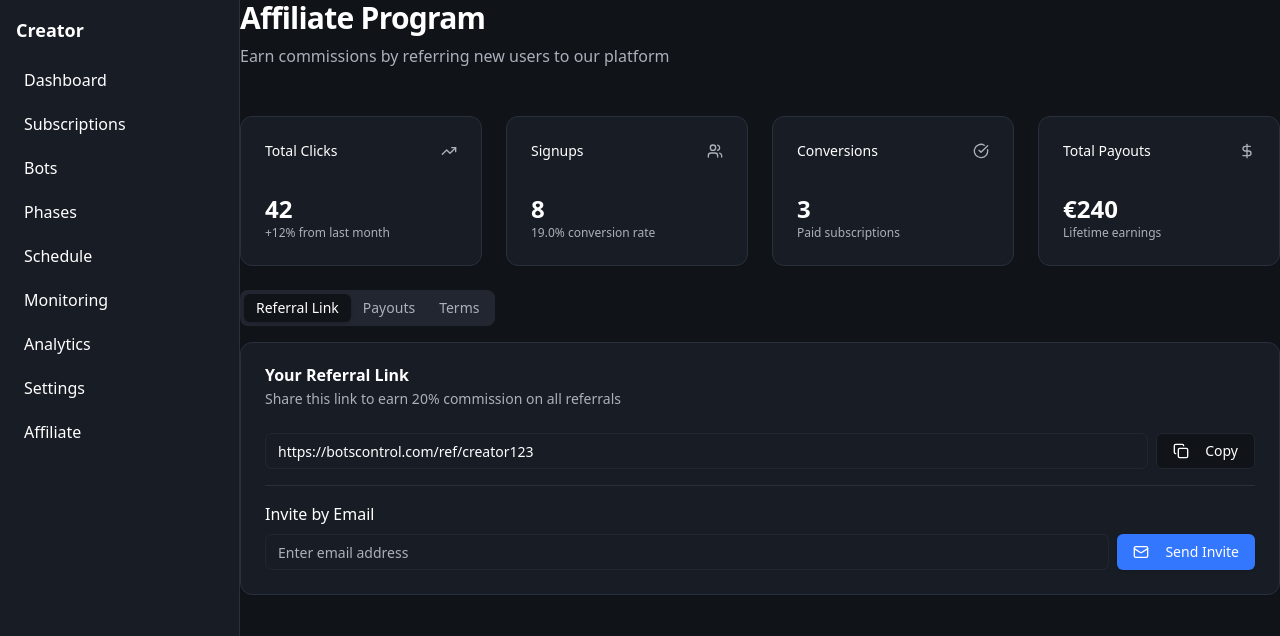
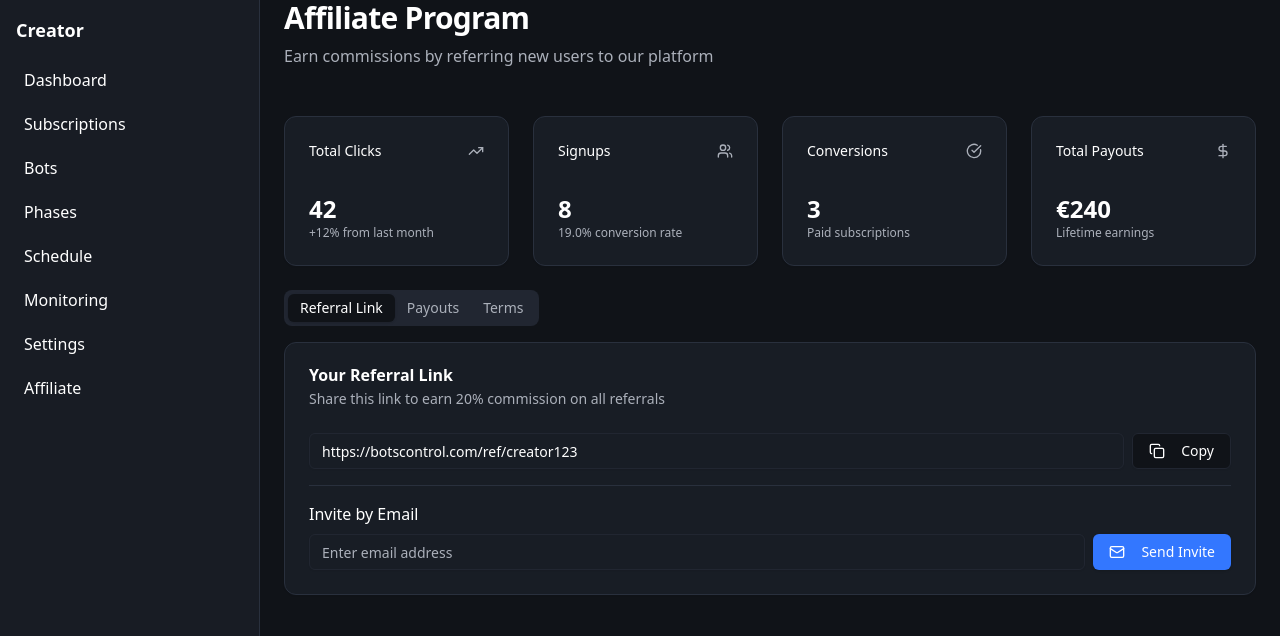
Before and after one commit to jbbskl/finalsoftware, a Next.js app in the folder software/bots-control-plane/: page /creator/affiliate in a window 1280 px wide. Shown: the top 636 px of the page. Built offline with nearby package versions, Linux system fonts and the light colour scheme.

Commit message:
fix(ui): global zoom/layout so no background gap across pages

```diff
--- a/software/bots-control-plane/app/admin/layout.tsx
+++ b/software/bots-control-plane/app/admin/layout.tsx
@@ -3,22 +3,23 @@ import Link from "next/link";
 
 export default function AdminLayout({ children }: { children: React.ReactNode }) {
   return (
-    <div className="min-h-screen flex">
-      <aside className="w-60 border-r p-4 space-y-2 bg-muted/50">
+    <div className="grid grid-cols-[260px_1fr] min-h-screen bg-background">
+      <aside className="border-r p-4 space-y-2 bg-muted/50">
         <div className="font-semibold text-lg mb-4">Admin</div>
         <nav className="flex flex-col gap-1">
           <Link href="/admin" className="p-2 rounded hover:bg-muted">Dashboard</Link>
           <Link href="/admin/subscriptions" className="p-2 rounded hover:bg-muted">Subscriptions</Link>
+          <Link href="/admin/invoices" className="p-2 rounded hover:bg-muted">Invoices</Link>
           <Link href="/admin/bots" className="p-2 rounded hover:bg-muted">Bots</Link>
-          <Link href="/admin/phases" className="p-2 rounded hover:bg-muted">Phases</Link>
-          <Link href="/admin/schedule" className="p-2 rounded hover:bg-muted">Schedule</Link>
           <Link href="/admin/monitoring" className="p-2 rounded hover:bg-muted">Monitoring</Link>
           <Link href="/admin/analytics" className="p-2 rounded hover:bg-muted">Analytics</Link>
           <Link href="/admin/settings" className="p-2 rounded hover:bg-muted">Settings</Link>
           <Link href="/admin/affiliate" className="p-2 rounded hover:bg-muted">Affiliate</Link>
         </nav>
       </aside>
-      <div className="flex-1">{children}</div>
+      <div className="w-full max-w-[1400px] mx-auto px-6">
+        {children}
+      </div>
     </div>
   );
 }
--- a/software/bots-control-plane/app/agency/layout.tsx
+++ b/software/bots-control-plane/app/agency/layout.tsx
@@ -3,8 +3,8 @@ import Link from "next/link";
 
 export default function AgencyLayout({ children }: { children: React.ReactNode }) {
   return (
-    <div className="min-h-screen flex">
-      <aside className="w-60 border-r p-4 space-y-2 bg-muted/50">
+    <div className="grid grid-cols-[260px_1fr] min-h-screen bg-background">
+      <aside className="border-r p-4 space-y-2 bg-muted/50">
         <div className="font-semibold text-lg mb-4">Agency</div>
         <nav className="flex flex-col gap-1">
           <Link href="/agency" className="p-2 rounded hover:bg-muted">Dashboard</Link>
@@ -13,12 +13,13 @@ export default function AgencyLayout({ children }: { children: React.ReactNode }
           <Link href="/agency/phases" className="p-2 rounded hover:bg-muted">Phases</Link>
           <Link href="/agency/schedule" className="p-2 rounded hover:bg-muted">Schedule</Link>
           <Link href="/agency/monitoring" className="p-2 rounded hover:bg-muted">Monitoring</Link>
-          <Link href="/agency/analytics" className="p-2 rounded hover:bg-muted">Analytics</Link>
           <Link href="/agency/settings" className="p-2 rounded hover:bg-muted">Settings</Link>
           <Link href="/agency/affiliate" className="p-2 rounded hover:bg-muted">Affiliate</Link>
         </nav>
       </aside>
-      <div className="flex-1">{children}</div>
+      <div className="w-full max-w-[1400px] mx-auto px-6">
+        {children}
+      </div>
     </div>
   );
 }
--- a/software/bots-control-plane/app/creator/layout.tsx
+++ b/software/bots-control-plane/app/creator/layout.tsx
@@ -3,8 +3,8 @@ import Link from "next/link";
 
 export default function CreatorLayout({ children }: { children: React.ReactNode }) {
   return (
-    <div className="min-h-screen flex">
-      <aside className="w-60 border-r p-4 space-y-2 bg-muted/50">
+    <div className="grid grid-cols-[260px_1fr] min-h-screen bg-background">
+      <aside className="border-r p-4 space-y-2 bg-muted/50">
         <div className="font-semibold text-lg mb-4">Creator</div>
         <nav className="flex flex-col gap-1">
           <Link href="/creator" className="p-2 rounded hover:bg-muted">Dashboard</Link>
@@ -13,12 +13,13 @@ export default function CreatorLayout({ children }: { children: React.ReactNode
           <Link href="/creator/phases" className="p-2 rounded hover:bg-muted">Phases</Link>
           <Link href="/creator/schedule" className="p-2 rounded hover:bg-muted">Schedule</Link>
           <Link href="/creator/monitoring" className="p-2 rounded hover:bg-muted">Monitoring</Link>
-          <Link href="/creator/analytics" className="p-2 rounded hover:bg-muted">Analytics</Link>
           <Link href="/creator/settings" className="p-2 rounded hover:bg-muted">Settings</Link>
           <Link href="/creator/affiliate" className="p-2 rounded hover:bg-muted">Affiliate</Link>
         </nav>
       </aside>
-      <div className="flex-1">{children}</div>
+      <div className="w-full max-w-[1400px] mx-auto px-6">
+        {children}
+      </div>
     </div>
   );
 }
```
